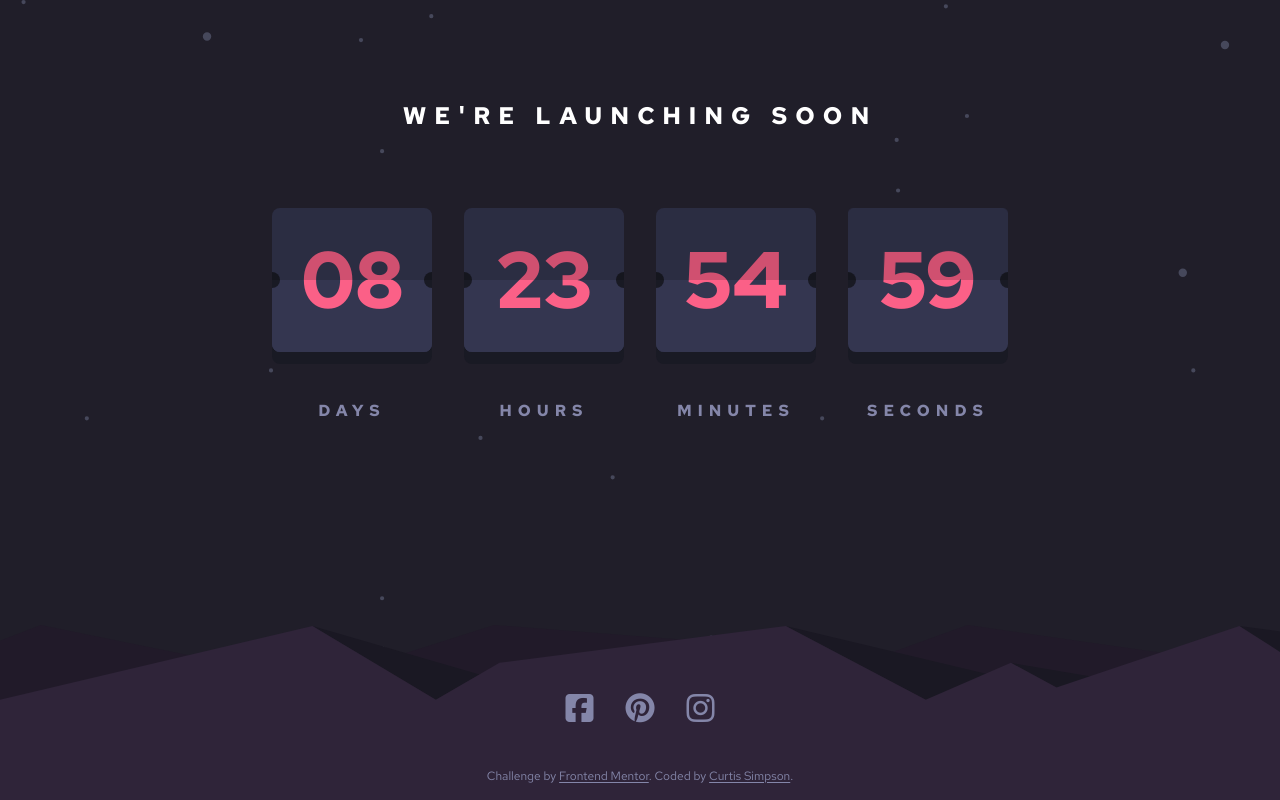
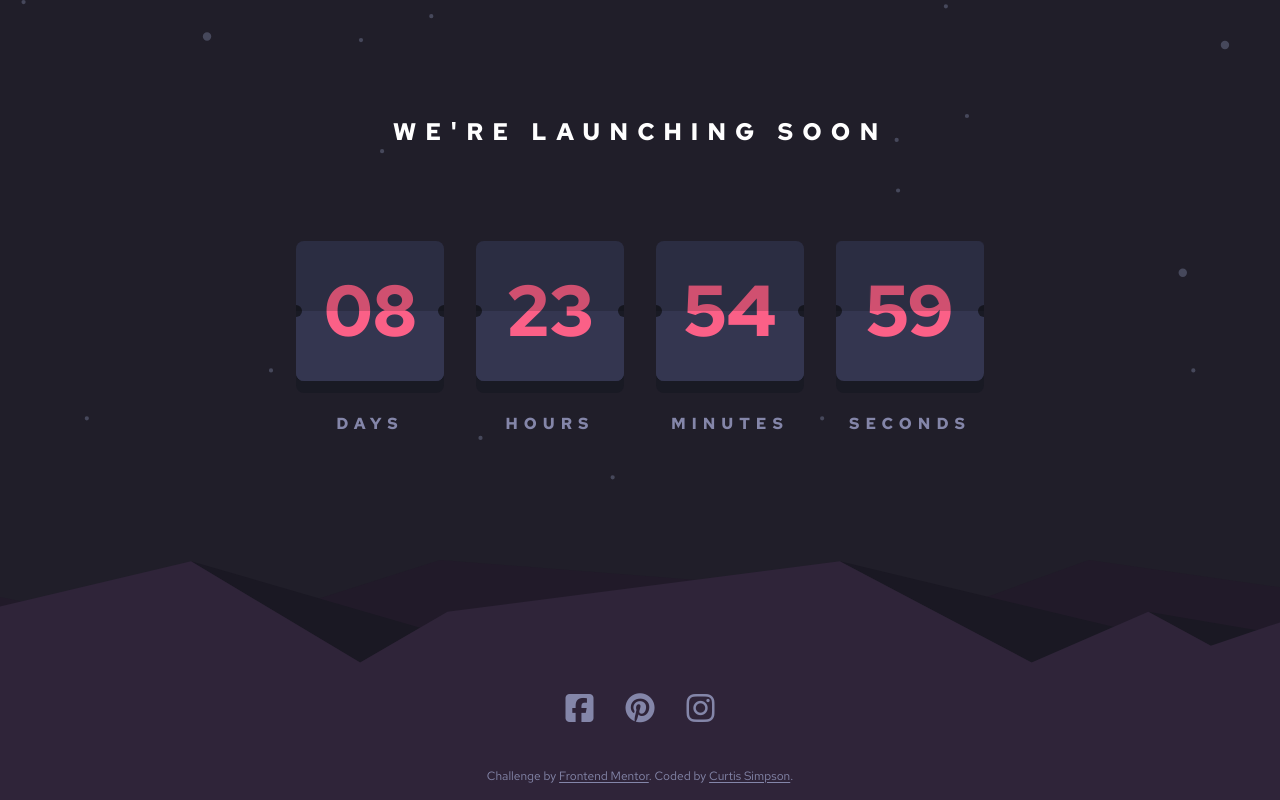
Before and after one commit to crsimpson5/launch-countdown-timer, a website: page index.html in a window 1280 px wide. Drawn offline with Linux system fonts and the light colour scheme.

Commit message:
Update styles

```diff
--- a/index.html
+++ b/index.html
@@ -31,7 +31,7 @@
         <h1>We're launching soon</h1>
       </header>
 
-      <div class="timer-container flex justify-center" style="--gap: 2rem; flex-wrap: wrap;">
+      <div class="timer-container flex justify-center">
         <div class="flex flex-column align-center">
           <div class="flip-card" data-counter="days">
             <div class="container-top">
--- a/scss/_flip-card.scss
+++ b/scss/_flip-card.scss
@@ -12,16 +12,16 @@
 
   display: inline-flex;
   flex-direction: column;
-  width: $width;
-  height: $height;
-  line-height: 1;
-  font-size: $font-size;
+  width: 100%;
+  aspect-ratio: 148 / 140;
+  line-height: 0;
+  font-size: clamp(2rem, 9vw, 4.5rem);
   text-align: center;
   transform-style: preserve-3d;
   color: var(--soft-red);
   font-weight: 700;
   border-radius: $br;
-  box-shadow: 0 .75rem 0 0 var(--blue-800);
+  box-shadow: 0 0.75rem 0 0 var(--blue-800);
 
   .container-top,
   .container-bottom {
@@ -60,15 +60,16 @@
     border-top-right-radius: $br;
     border-top-left-radius: $br;
     filter: brightness(83%);
-    padding-top: $padding;
+    display: flex;
+    align-items: end;
+    justify-content: center;
   }
 
   .bottom,
   .bottom-flip {
     display: flex;
-    align-items: end;
+    align-items: start;
     justify-content: center;
-    padding-bottom: $padding;
     border-bottom-right-radius: $br;
     border-bottom-left-radius: $br;
   }
@@ -113,7 +114,7 @@
   :where(.top, .top-flip, .bottom, .bottom-flip)::after {
     position: absolute;
     content: "";
-    width: 1rem;
+    width: clamp(0.375rem, 2vw, 0.75rem);
     aspect-ratio: 1;
     background: var(--blue-800);
     border-radius: 1rem;
--- a/scss/_globals.scss
+++ b/scss/_globals.scss
@@ -24,19 +24,24 @@ body {
   background-image: url("/images/pattern-hills.svg"),
     url("/images/bg-stars.svg");
   background-repeat: no-repeat;
-  background-position: bottom center, center;
-  background-size: contain, cover;
+  background-position: bottom 0 right 15%, center;
+  background-size: auto 40%, cover;
   font-family: "Red Hat Text", sans-serif;
   color: var(--gray-blue);
+
+  @media only screen and (min-width: 40em) {
+    background-size: auto 30%, cover;
+    background-position: bottom center, center;
+  }
 }
 
 h1 {
   font-weight: 700;
-  font-size: 1.5rem;
+  font-size: clamp(1.125rem, 1vw + 1rem, 1.5rem);
   color: white;
   text-transform: uppercase;
   text-align: center;
-  letter-spacing: 8px;
+  letter-spacing: 0.375em;
   line-height: 1.1;
 }
 
@@ -52,16 +57,15 @@ a {
 .flex-column {
   flex-direction: column;
 }
-
 .justify-center {
   justify-content: center;
 }
-
 .align-center {
   align-items: center;
 }
 
 .main {
+  padding-inline: 1.5rem;
   flex-grow: 1;
   display: flex;
   flex-direction: column;
@@ -73,11 +77,23 @@ a {
 .header {
   flex-grow: 1;
   display: grid;
-  place-items: center;
+  place-items: end;
+  margin-bottom: 3rem;
+
+  @media only screen and (min-width: 45em) {
+    flex-grow: 2;
+    margin: 0;
+    place-items: center;
+  }
 }
 
 .timer-container {
-  flex-grow: 2;
+  flex-grow: 3;
+  width: min(43rem, 100%);
+  display: grid;
+  gap: clamp(1rem, 4vw, 2rem);
+  grid-auto-flow: column;
+  grid-auto-columns: minmax(0, 1fr);
 }
 
 .socials {
@@ -87,11 +103,12 @@ a {
 .label {
   text-transform: uppercase;
   font-weight: 700;
-  letter-spacing: 6px;
+  letter-spacing: 0.375em;
+  font-size: clamp(0.4375rem, 2vw, 1rem);
 }
 
 .social-link {
-  transition: all 200ms ease-out;
+  transition: all 150ms ease;
   font-size: 2rem;
 
   &.fa-pinterest {
@@ -114,7 +131,7 @@ a {
   a {
     padding-block: 0.25em;
     text-underline-offset: 0.125em;
-    transition: all 200ms ease-out;
+    transition: all 150ms ease;
 
     &:hover {
       text-decoration-color: var(--soft-red);
```
Also changed, not shown: css/styles.css, 1 other file.
